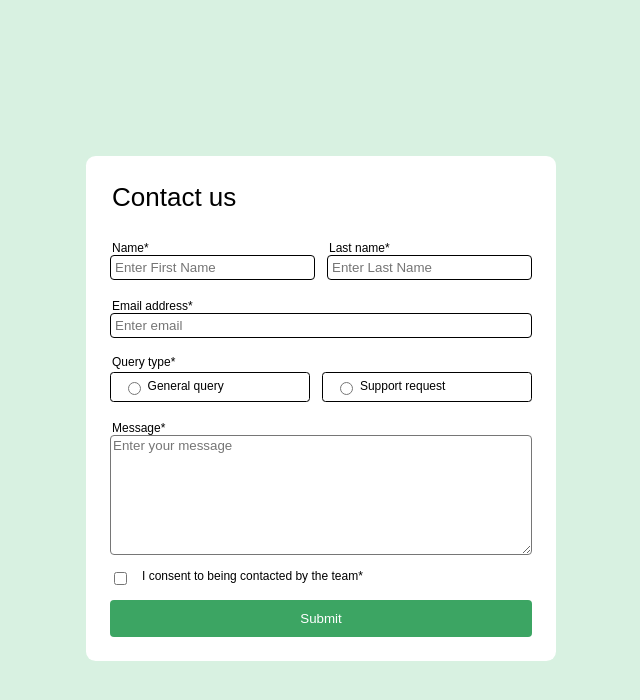
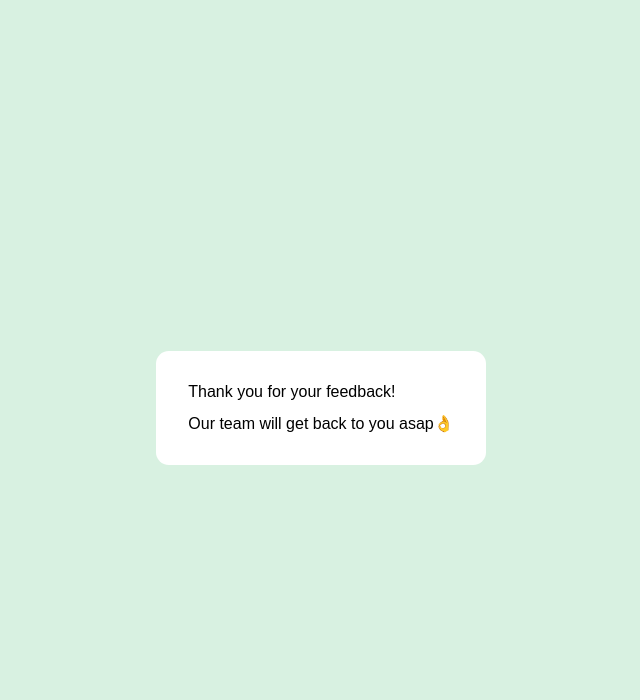
Before and after one commit to KuznetsovaMaria/Contact-form, a React (Vite) app: page /form-submitted in a window 1280 px wide. Shown: the top 700 px of the page, without its empty margins (319-959 px from the left). Built offline with nearby package versions, Linux system fonts and the light colour scheme.

Commit message:
Feat: Add react router, error and succes pages Make router with App as root page, NotFound custom page and Success page on form submit

```diff
--- a/package.json
+++ b/package.json
@@ -13,6 +13,7 @@
     "formik": "^2.4.6",
     "react": "^19.0.0",
     "react-dom": "^19.0.0",
+    "react-router": "^7.4.1",
     "yup": "^1.6.1"
   },
   "devDependencies": {
--- a/src/ContactForm.jsx
+++ b/src/ContactForm.jsx
@@ -1,7 +1,9 @@
+import { useNavigate } from 'react-router';
 import { useFormik } from 'formik';
 import * as yup from 'yup';
 
 export default function ContactForm() {
+  const navigate = useNavigate();
   const formik = useFormik({
     initialValues: {
       firstName: '',
@@ -11,6 +13,7 @@ export default function ContactForm() {
       message: '',
       consent: false,
     },
+
     validationSchema: yup.object({
       firstName: yup
         .string()
@@ -39,9 +42,9 @@ export default function ContactForm() {
           'Consent is required for us to contact you'
         ),
     }),
-
     onSubmit: (values) => {
       console.log(values);
+      navigate('/form-submitted');
     },
   });
 
--- /dev/null
+++ b/src/SuccessPage.css
@@ -0,0 +1,19 @@
+body {
+  box-sizing: border-box;
+  display: flex;
+  align-items: center;
+  justify-content: center;
+}
+
+.successMsg {
+  padding: 2em;
+  border-radius: 0.8em;
+  background-color: white;
+  display: flex;
+  flex-direction: column;
+  gap: 0.8em;
+}
+
+p {
+  margin: 0;
+}
--- a/src/main.jsx
+++ b/src/main.jsx
@@ -1,9 +1,25 @@
 import { StrictMode } from 'react';
 import { createRoot } from 'react-dom/client';
-import App from './App.jsx';
+import App from './pages/App.jsx';
+import SuccessMsg from './pages/SuccessPage.jsx';
+import ErrorPage from './pages/NotFoundPage.jsx';
+import { createBrowserRouter } from 'react-router';
+import { RouterProvider } from 'react-router/dom';
+
+const router = createBrowserRouter([
+  {
+    path: '/',
+    element: <App />,
+    errorElement: <ErrorPage />,
+  },
+  {
+    path: '/form-submitted',
+    element: <SuccessMsg />,
+  },
+]);
 
 createRoot(document.getElementById('root')).render(
   <StrictMode>
-    <App />
+    <RouterProvider router={router} />
   </StrictMode>
 );
--- a/src/App.jsx
+++ b/src/pages/App.jsx
@@ -1,5 +1,5 @@
-import './App.css';
-import ContactForm from './ContactForm';
+import '../App.css';
+import ContactForm from '../ContactForm';
 
 function App() {
   return <ContactForm />;
--- /dev/null
+++ b/src/pages/NotFoundPage.jsx
@@ -0,0 +1,13 @@
+import { Link } from 'react-router';
+
+export default function ErrorPage() {
+  return (
+    <>
+      <h1>404 This page doesn't exist</h1>
+      <div>
+        <p>If you were looking for a contact form, try:</p>
+        <Link to="/">Contact form</Link>
+      </div>
+    </>
+  );
+}
--- /dev/null
+++ b/src/pages/SuccessPage.jsx
@@ -0,0 +1,12 @@
+import '../SuccessPage.css';
+
+export default function SuccessMsg() {
+  return (
+    <>
+      <div className="successMsg">
+        <p>Thank you for your feedback!</p>
+        <p>Our team will get back to you asap👌</p>
+      </div>
+    </>
+  );
+}
```
Also changed, not shown: 1 other file (tests, documents, lock files or other folders).
